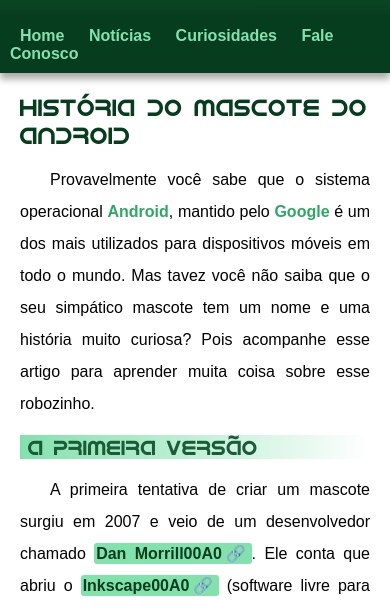
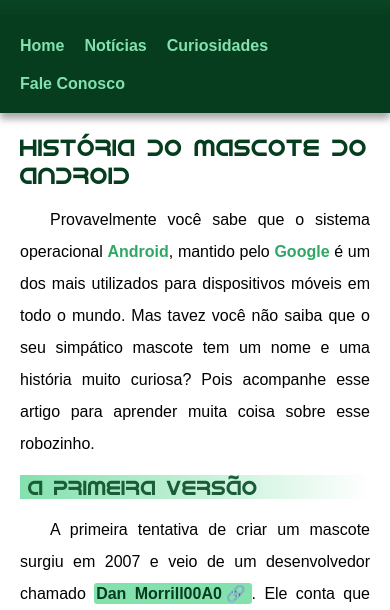
Before and after one commit to FanioPanga-23/projecto-android, a plain HTML site: page index.html in a window 390 px wide. Shown: the part 211-821 px from the top of the page. Drawn offline with Linux system fonts and the light colour scheme.

Commit message:
trabalhando responsividade

```diff
--- a/estilo/style.css
+++ b/estilo/style.css
@@ -58,6 +58,9 @@ header p{
 }
 
 nav{
+    display: flex;
+    flex-wrap: wrap;
+    justify-content: left;
     background-color: var(--cor5);
     padding: 10px;
     box-shadow: 0px 6px 7px #00000057;
@@ -66,6 +69,8 @@ nav{
 }
 
 nav > a{
+    display: flex;
+    flex-wrap: wrap;
     color: var(--cor1);
     text-decoration: none;
     padding: 10px;
@@ -80,6 +85,22 @@ nav > a:hover{
     color: var(--cor5);
     transition-duration: 0.5s;
 }
+
+/*nav > a{
+    color: var(--cor1);
+    text-decoration: none;
+    padding: 10px;
+    font-weight: bold;
+}
+
+nav > a:hover{
+    background-color: var(--cor3);
+    border: 1px solid var(--cor3);
+    border-radius: 5px;
+    box-shadow: 0px 5px 7px #00000033;
+    color: var(--cor5);
+    transition-duration: 0.5s;
+}*/
 
 main{
     padding: 20px;
```
